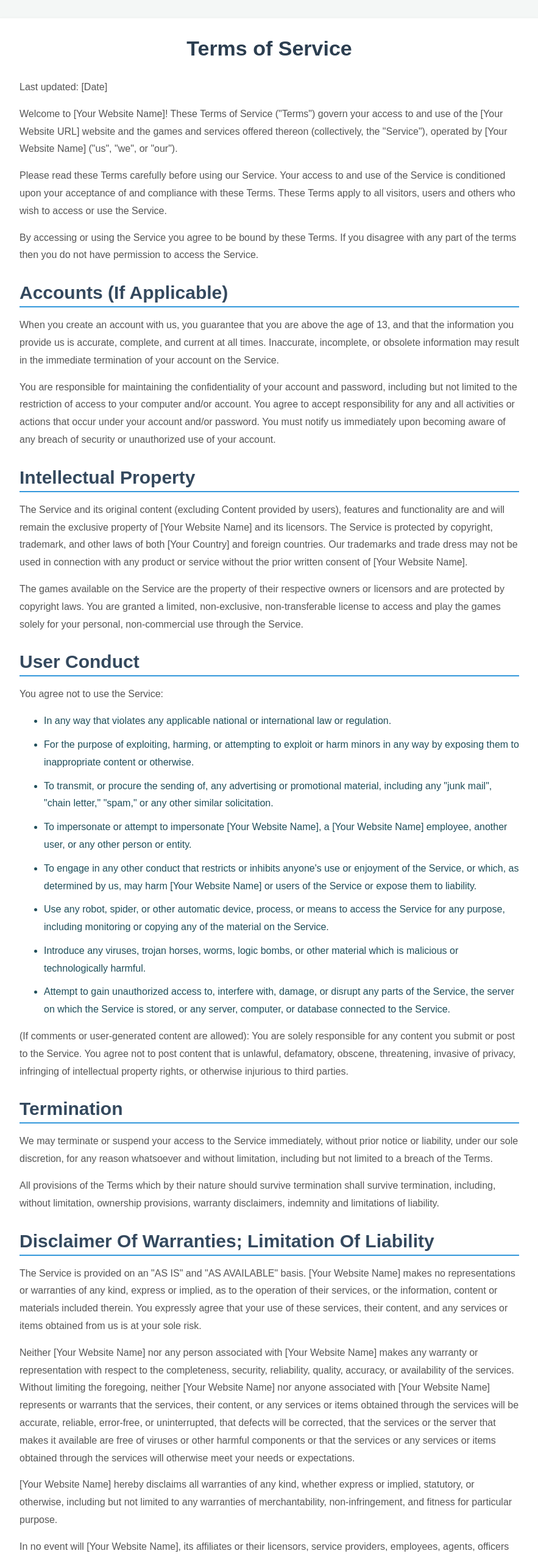
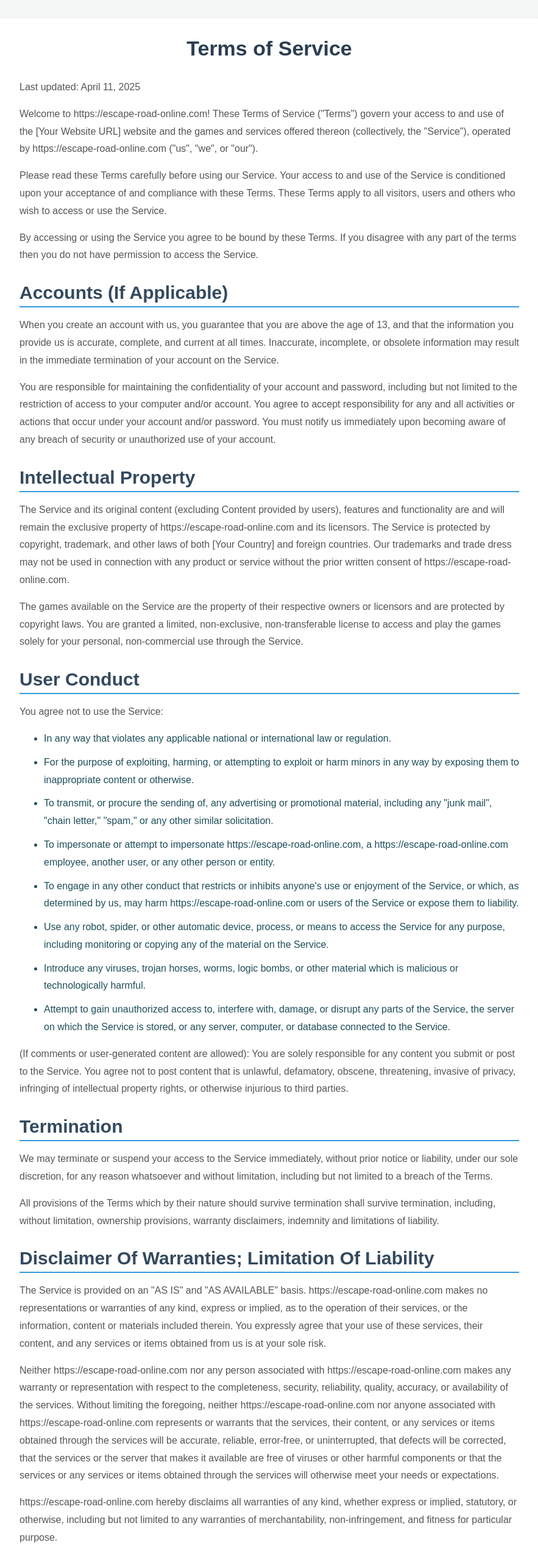
Before and after one commit to wyong32/Escape-road, a Vue app in the folder Escape-road/: page /terms-of-service in a window 1280 px wide. Shown: the part 80-2636 px from the top of the page at 61% size, without its empty margins (198-1081 px from the left). Built offline with nearby package versions, Linux system fonts and the light colour scheme.

Commit message:
修改隐私协议

```diff
--- a/Escape-road/src/components/foot.vue
+++ b/Escape-road/src/components/foot.vue
@@ -11,7 +11,7 @@
                 </ul>
             </div>
             <div class="footer-copyright">
-                &copy; 2025 Azgames.io. All rights reserved.
+                &copy; 2025 www.escape-road-online.com. All rights reserved.
             </div>
         </div>
     </footer>
--- a/Escape-road/src/views/PrivacyPolicyView.vue
+++ b/Escape-road/src/views/PrivacyPolicyView.vue
@@ -4,10 +4,10 @@
     <section class="content-wrap">
       <div class="privacy-container">
         <h1>Privacy Policy</h1>
-        <p>Last updated: [Date]</p>
+        <p>Last updated: April 11, 2025</p>
 
         <p>
-          [Your Website Name] ("us", "we", or "our") operates the [Your Website URL] website (the "Service").
+          Escape-Road ("us", "we", or "our") operates the https://escape-road-online.com website (the "Service").
         </p>
         <p>
           This page informs you of our policies regarding the collection, use, and disclosure of personal data when you use our Service and the choices you have associated with that data.
@@ -53,7 +53,7 @@
 
         <h2>Use of Data</h2>
         <p>
-          [Your Website Name] uses the collected data for various purposes:
+          https://escape-road-online.com uses the collected data for various purposes:
         </p>
         <ul>
             <li>To provide and maintain the Service</li>
@@ -76,13 +76,13 @@
           Your consent to this Privacy Policy followed by your submission of such information represents your agreement to that transfer.
         </p>
         <p>
-          [Your Website Name] will take all steps reasonably necessary to ensure that your data is treated securely and in accordance with this Privacy Policy and no transfer of your Personal Data will take place to an organization or a country unless there are adequate controls in place including the security of your data and other personal information.
+          https://escape-road-online.com will take all steps reasonably necessary to ensure that your data is treated securely and in accordance with this Privacy Policy and no transfer of your Personal Data will take place to an organization or a country unless there are adequate controls in place including the security of your data and other personal information.
         </p>
 
         <h2>Disclosure Of Data</h2>
         <h3>Legal Requirements</h3>
         <p>
-          [Your Website Name] may disclose your Personal Data in the good faith belief that such action is necessary to:
+          https://escape-road-online.com may disclose your Personal Data in the good faith belief that such action is necessary to:
         </p>
         <ul>
             <li>To comply with a legal obligation</li>
@@ -140,7 +140,7 @@
           If you have any questions about this Privacy Policy, please contact us:
         </p>
         <ul>
-            <li>By email: [Your Contact Email]</li>
+            <li>By email: [maieldilmie223321@gmail.com]</li>
             <!-- Add other contact methods if applicable -->
         </ul>
       </div>
--- a/Escape-road/src/views/TermsOfServiceView.vue
+++ b/Escape-road/src/views/TermsOfServiceView.vue
@@ -4,10 +4,10 @@
     <section class="content-wrap">
       <div class="terms-container">
         <h1>Terms of Service</h1>
-        <p>Last updated: [Date]</p>
+        <p>Last updated: April 11, 2025</p>
 
         <p>
-          Welcome to [Your Website Name]! These Terms of Service ("Terms") govern your access to and use of the [Your Website URL] website and the games and services offered thereon (collectively, the "Service"), operated by [Your Website Name] ("us", "we", or "our").
+          Welcome to https://escape-road-online.com! These Terms of Service ("Terms") govern your access to and use of the [Your Website URL] website and the games and services offered thereon (collectively, the "Service"), operated by https://escape-road-online.com ("us", "we", or "our").
         </p>
         <p>
           Please read these Terms carefully before using our Service. Your access to and use of the Service is conditioned upon your acceptance of and compliance with these Terms. These Terms apply to all visitors, users and others who wish to access or use the Service.
@@ -26,7 +26,7 @@
 
         <h2>Intellectual Property</h2>
         <p>
-          The Service and its original content (excluding Content provided by users), features and functionality are and will remain the exclusive property of [Your Website Name] and its licensors. The Service is protected by copyright, trademark, and other laws of both [Your Country] and foreign countries. Our trademarks and trade dress may not be used in connection with any product or service without the prior written consent of [Your Website Name].
+          The Service and its original content (excluding Content provided by users), features and functionality are and will remain the exclusive property of https://escape-road-online.com and its licensors. The Service is protected by copyright, trademark, and other laws of both [Your Country] and foreign countries. Our trademarks and trade dress may not be used in connection with any product or service without the prior written consent of https://escape-road-online.com.
         </p>
         <p>
           The games available on the Service are the property of their respective owners or licensors and are protected by copyright laws. You are granted a limited, non-exclusive, non-transferable license to access and play the games solely for your personal, non-commercial use through the Service.
@@ -40,8 +40,8 @@
           <li>In any way that violates any applicable national or international law or regulation.</li>
           <li>For the purpose of exploiting, harming, or attempting to exploit or harm minors in any way by exposing them to inappropriate content or otherwise.</li>
           <li>To transmit, or procure the sending of, any advertising or promotional material, including any "junk mail", "chain letter," "spam," or any other similar solicitation.</li>
-          <li>To impersonate or attempt to impersonate [Your Website Name], a [Your Website Name] employee, another user, or any other person or entity.</li>
-          <li>To engage in any other conduct that restricts or inhibits anyone's use or enjoyment of the Service, or which, as determined by us, may harm [Your Website Name] or users of the Service or expose them to liability.</li>
+          <li>To impersonate or attempt to impersonate https://escape-road-online.com, a https://escape-road-online.com employee, another user, or any other person or entity.</li>
+          <li>To engage in any other conduct that restricts or inhibits anyone's use or enjoyment of the Service, or which, as determined by us, may harm https://escape-road-online.com or users of the Service or expose them to liability.</li>
           <li>Use any robot, spider, or other automatic device, process, or means to access the Service for any purpose, including monitoring or copying any of the material on the Service.</li>
           <li>Introduce any viruses, trojan horses, worms, logic bombs, or other material which is malicious or technologically harmful.</li>
           <li>Attempt to gain unauthorized access to, interfere with, damage, or disrupt any parts of the Service, the server on which the Service is stored, or any server, computer, or database connected to the Service.</li>
@@ -60,16 +60,16 @@
 
         <h2>Disclaimer Of Warranties; Limitation Of Liability</h2>
         <p>
-          The Service is provided on an "AS IS" and "AS AVAILABLE" basis. [Your Website Name] makes no representations or warranties of any kind, express or implied, as to the operation of their services, or the information, content or materials included therein. You expressly agree that your use of these services, their content, and any services or items obtained from us is at your sole risk.
+          The Service is provided on an "AS IS" and "AS AVAILABLE" basis. https://escape-road-online.com makes no representations or warranties of any kind, express or implied, as to the operation of their services, or the information, content or materials included therein. You expressly agree that your use of these services, their content, and any services or items obtained from us is at your sole risk.
         </p>
         <p>
-          Neither [Your Website Name] nor any person associated with [Your Website Name] makes any warranty or representation with respect to the completeness, security, reliability, quality, accuracy, or availability of the services. Without limiting the foregoing, neither [Your Website Name] nor anyone associated with [Your Website Name] represents or warrants that the services, their content, or any services or items obtained through the services will be accurate, reliable, error-free, or uninterrupted, that defects will be corrected, that the services or the server that makes it available are free of viruses or other harmful components or that the services or any services or items obtained through the services will otherwise meet your needs or expectations.
+          Neither https://escape-road-online.com nor any person associated with https://escape-road-online.com makes any warranty or representation with respect to the completeness, security, reliability, quality, accuracy, or availability of the services. Without limiting the foregoing, neither https://escape-road-online.com nor anyone associated with https://escape-road-online.com represents or warrants that the services, their content, or any services or items obtained through the services will be accurate, reliable, error-free, or uninterrupted, that defects will be corrected, that the services or the server that makes it available are free of viruses or other harmful components or that the services or any services or items obtained through the services will otherwise meet your needs or expectations.
         </p>
         <p>
-          [Your Website Name] hereby disclaims all warranties of any kind, whether express or implied, statutory, or otherwise, including but not limited to any warranties of merchantability, non-infringement, and fitness for particular purpose.
+          https://escape-road-online.com hereby disclaims all warranties of any kind, whether express or implied, statutory, or otherwise, including but not limited to any warranties of merchantability, non-infringement, and fitness for particular purpose.
         </p>
         <p>
-          In no event will [Your Website Name], its affiliates or their licensors, service providers, employees, agents, officers or directors be liable for damages of any kind, under any legal theory, arising out of or in connection with your use, or inability to use, the service, any websites linked to it, any content on the service or such other websites or any services or items obtained through the service or such other websites, including any direct, indirect, special, incidental, consequential, or punitive damages.
+          In no event will https://escape-road-online.com, its affiliates or their licensors, service providers, employees, agents, officers or directors be liable for damages of any kind, under any legal theory, arising out of or in connection with your use, or inability to use, the service, any websites linked to it, any content on the service or such other websites or any services or items obtained through the service or such other websites, including any direct, indirect, special, incidental, consequential, or punitive damages.
         </p>
 
         <h2>Governing Law</h2>
```
